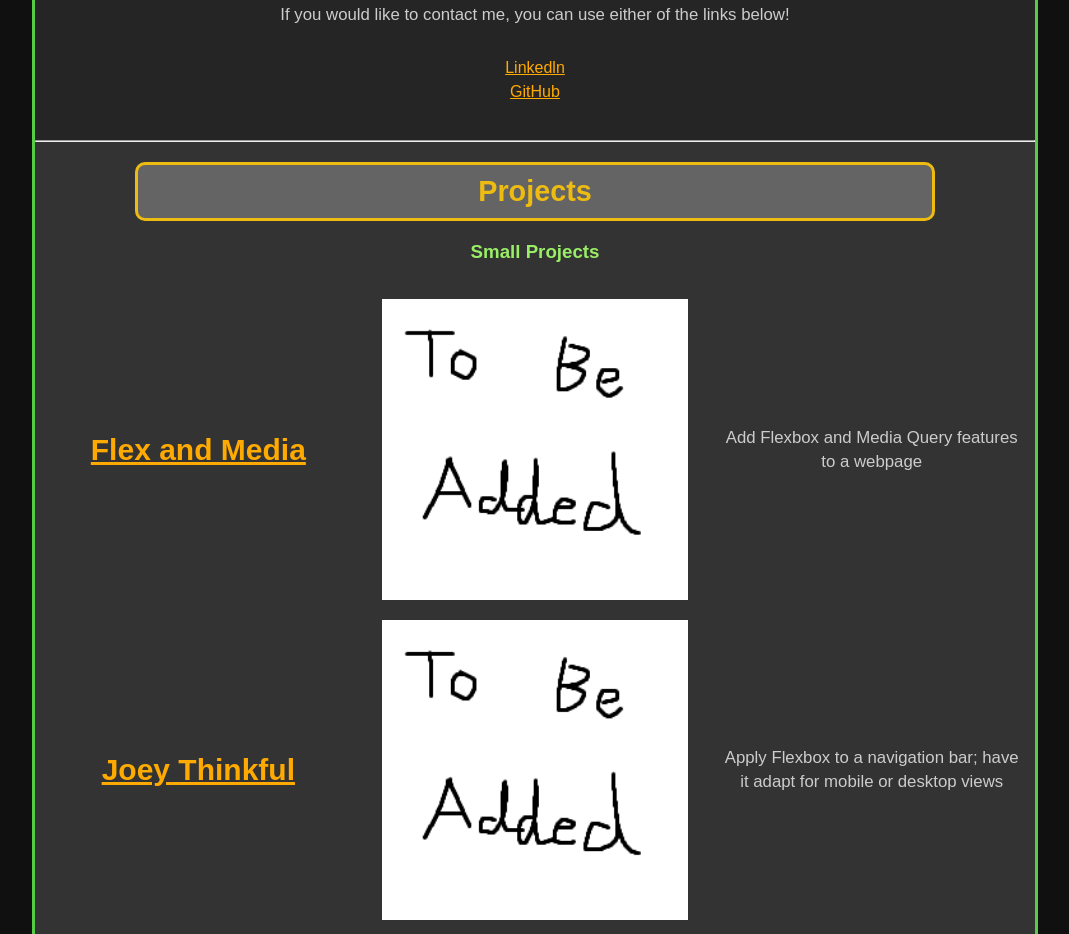
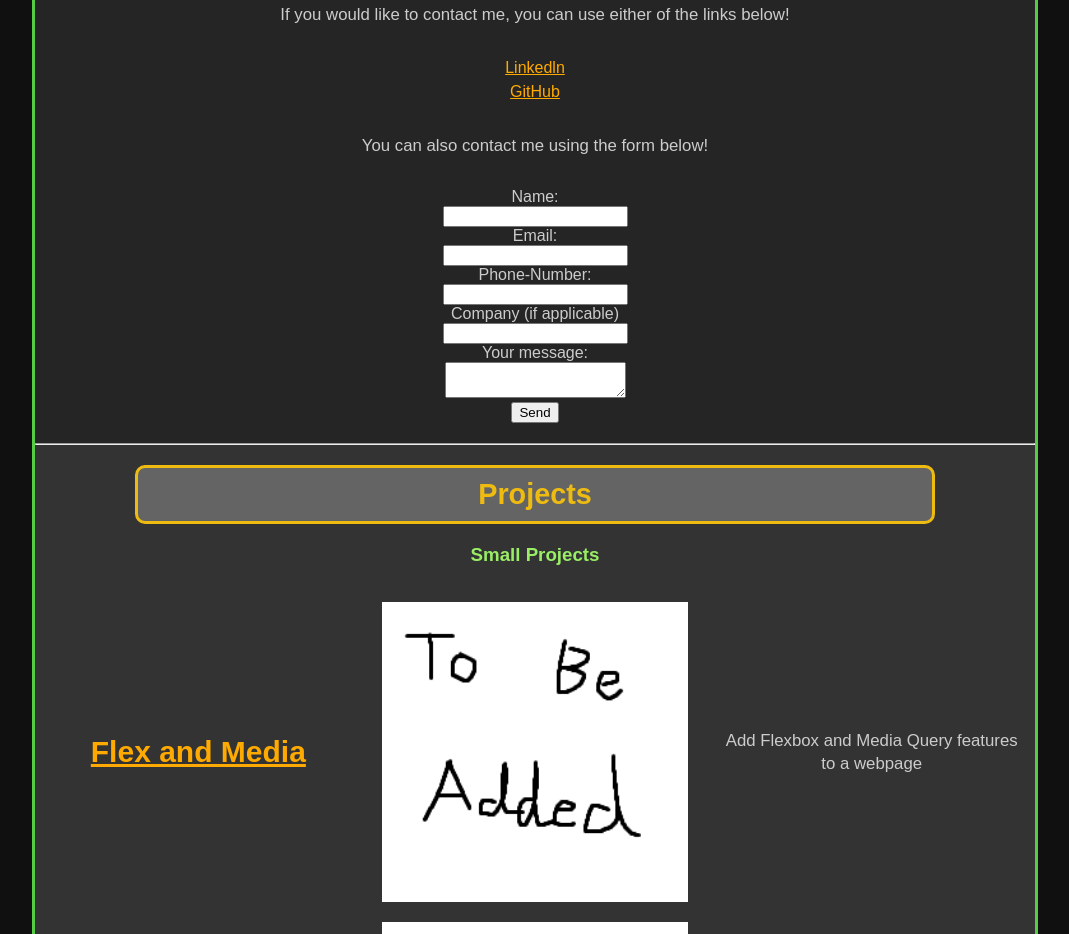
Before and after one commit to scottThinkful/Portfolio, a plain HTML site: page index.html in a window 1280 px wide. Shown: the part 1453-2387 px from the top of the page, without its empty margins (105-1174 px from the left). Drawn offline with Linux system fonts and the light colour scheme; a script that the page names is missing.

Commit message:
Added Form

```diff
--- a/index.html
+++ b/index.html
@@ -71,6 +71,20 @@
             <a href="https://github.com/scottWhiteman" target="_blank">GitHub</a>
           </li>
         </ul>
+        <p>You can also contact me using the form below!</p>
+        <form>
+          <label for="first">Name:</label><br/>
+          <input type="text" id="first" maxlength="20" required><br/>
+          <label for="email">Email:</label><br/>
+          <input type="email" id="email" required><br/>
+          <label for="number">Phone-Number:</label><br/>
+          <input type="text" id="number" required><br/>
+          <label>Company (if applicable)</label><br/>
+          <input type="text" id="company"><br/>
+          <label for="message">Your message:</label><br/>
+          <textarea id="message" maxlength="300" required></textarea><br/>
+          <button id="send">Send</button>
+        </form>
       </section>
       <hr>
 
```
